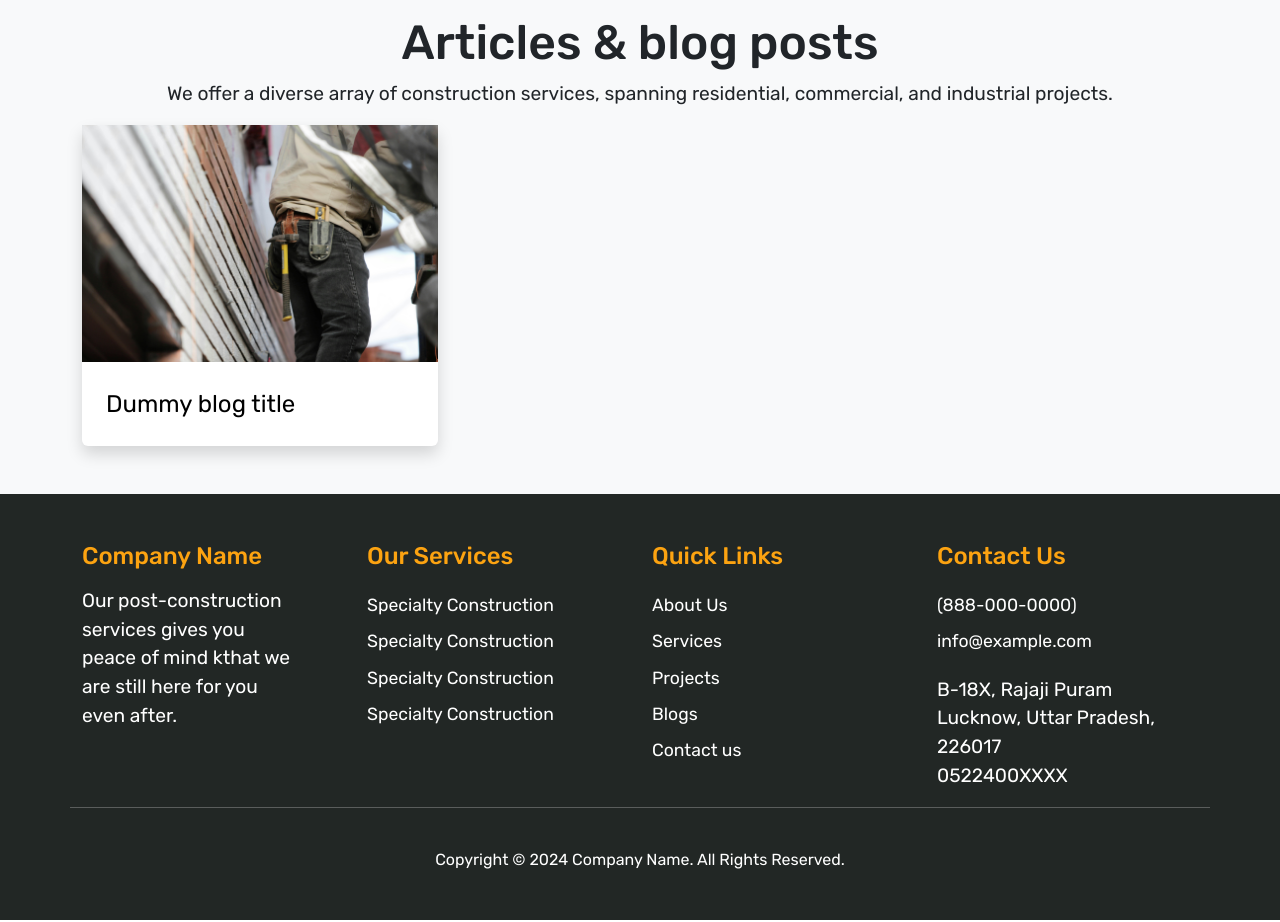
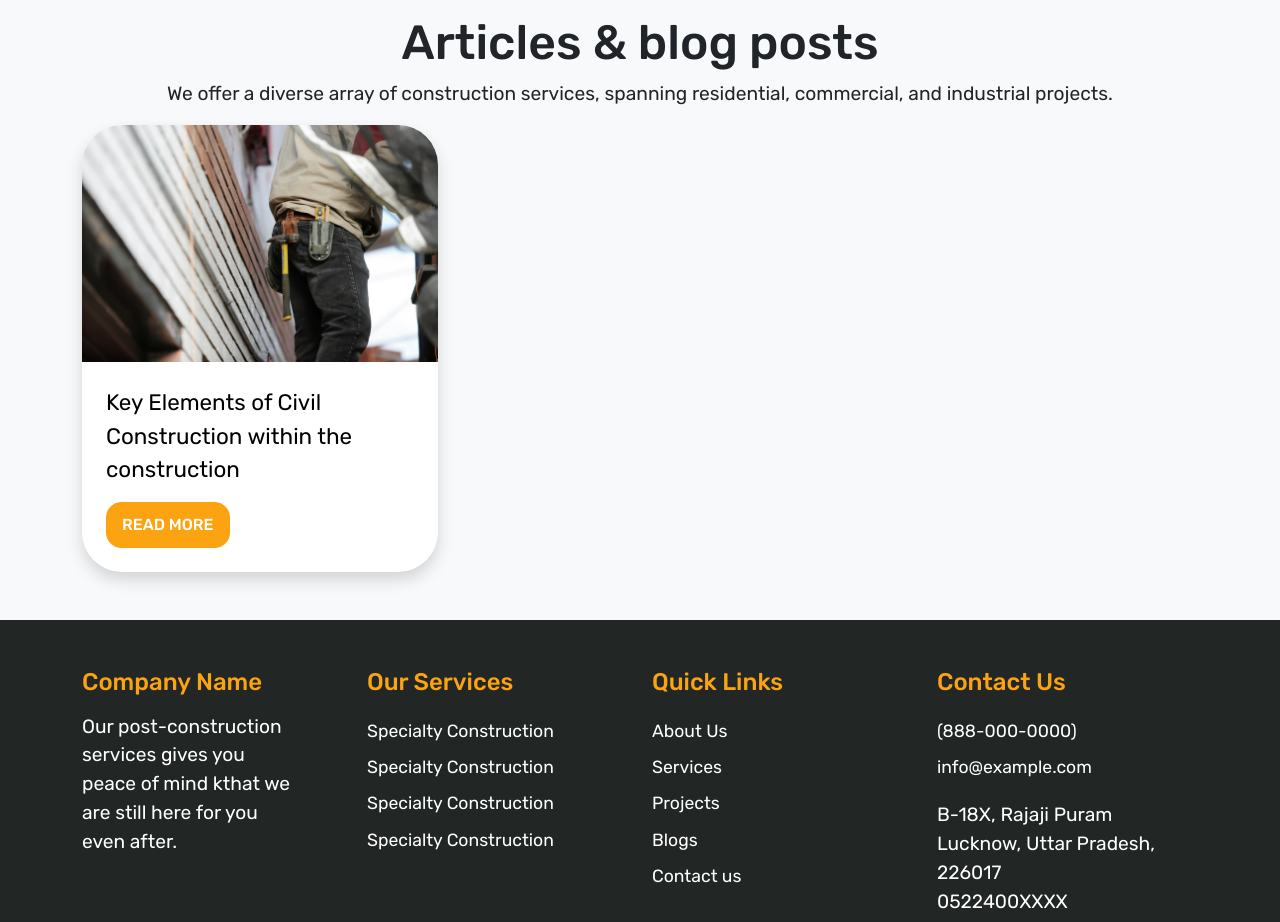
Before and after one commit to adorrrr/Construction-Website-using-React-Laravel, a React (Vite) app in the folder frontend/: page / in a window 1280 px wide. Shown: the part 4642-5564 px from the top of the page. Built offline with nearby package versions, Linux system fonts and the light colour scheme.

Commit message:
18-07-25

```diff
--- a/frontend/src/assets/css/style.scss
+++ b/frontend/src/assets/css/style.scss
@@ -243,9 +243,18 @@ footer{
 
 .section-6{
     .card{
+        border-radius: 40px;
+        img{
+            border-top-left-radius: 40px;
+            border-top-right-radius: 40px;
+        }
         .card-body{
-            a{
-                font-size: 1.5em;
+            a.title{
+                font-size: 1.4em;
+            }
+            .btn{
+                padding:10px 15px;
+                margin-top: 15px;
             }
         }
     }
--- a/frontend/src/components/frontend/Home.jsx
+++ b/frontend/src/components/frontend/Home.jsx
@@ -446,8 +446,9 @@ const Home = () => {
                     </div>
                     <div className='card-body p-4'>
                       <div>
-                        <a href="">Dummy blog title</a>
+                        <a href="" className='title'>Key Elements of Civil Construction within the construction</a>
                       </div>
+                      <a href="" className='btn btn-primary'>Read More</a>
                     </div>
                   </div>
                 </div>
```
